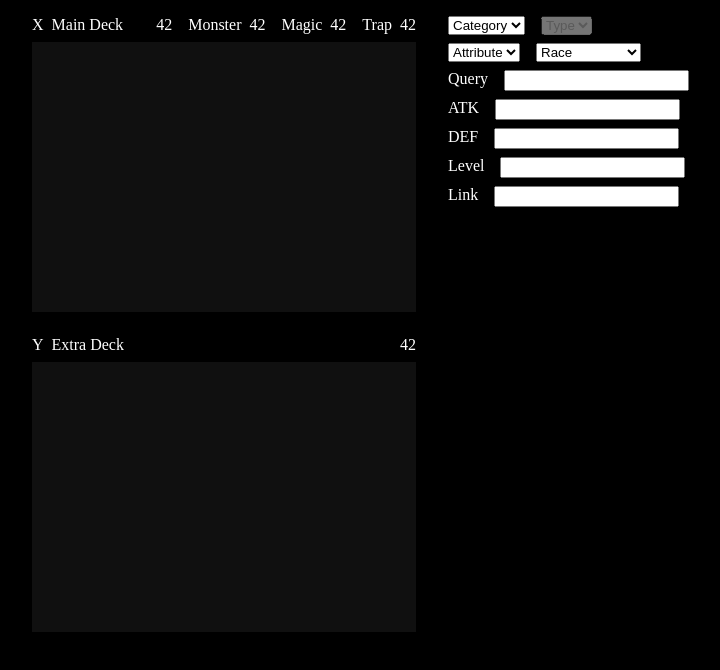
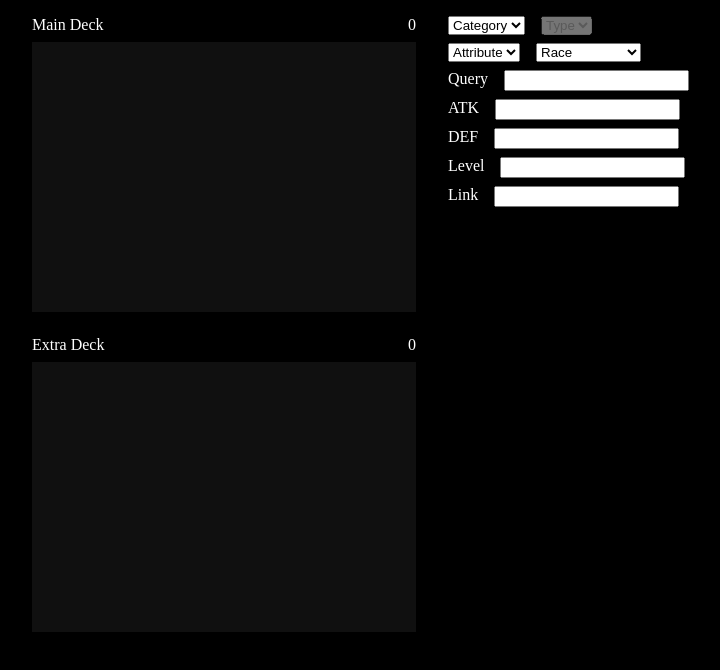
Before and after one commit to 02900/deck-builder, an Angular app: page / in a window 1280 px wide. Shown: the top 670 px of the page, without its empty margins (464-1184 px from the left). Built offline with nearby package versions, Linux system fonts and the light colour scheme.

Commit message:
feat: improves on deck viewer component

```diff
--- a/src/app/components/deck-viewer/deck-header/deck-header.component.html
+++ b/src/app/components/deck-viewer/deck-header/deck-header.component.html
@@ -2,21 +2,4 @@
 
 <div class="stats">
   <span class="total">{{ total }}</span>
-
-  <ng-container *ngIf="showCounters">
-    <app-item-pair-value
-      [key]="label.monster"
-      [value]="total"
-    ></app-item-pair-value>
-
-    <app-item-pair-value
-      [key]="label.magic"
-      [value]="total"
-    ></app-item-pair-value>
-
-    <app-item-pair-value
-      [key]="label.trap"
-      [value]="total"
-    ></app-item-pair-value>
-  </ng-container>
 </div>
--- a/src/app/components/deck-viewer/deck-header/deck-header.component.ts
+++ b/src/app/components/deck-viewer/deck-header/deck-header.component.ts
@@ -11,6 +11,5 @@ export class DeckHeaderComponent {
   @Input() icon!: string;
   @Input() name!: string;
   @Input() total!: number;
-  @Input() showCounters!: boolean;
   readonly label = label;
 }
--- a/src/app/components/deck-viewer/deck-viewer.component.html
+++ b/src/app/components/deck-viewer/deck-viewer.component.html
@@ -1,9 +1,7 @@
-<div class="deck" *ngIf="mainDeck">
+<div *ngIf="mainDeck" class="deck">
   <app-deck-header
-    [icon]="'X'"
-    [name]="'Main Deck'"
-    [total]="42"
-    [showCounters]="true"
+    [name]="text.mainDeck"
+    [total]="mainDeck.length"
   ></app-deck-header>
 
   <app-card-list
@@ -14,12 +12,16 @@
   ></app-card-list>
 </div>
 
-<div class="deck" *ngIf="extraDeck">
+<div *ngIf="extraDeck" class="deck">
   <app-deck-header
-    [icon]="'Y'"
-    [name]="'Extra Deck'"
-    [total]="42"
+    [name]="text.extraDeck"
+    [total]="extraDeck.length"
   ></app-deck-header>
 
-  <app-card-list [cards]="extraDeck"></app-card-list>
+  <app-card-list
+    cdkDropList
+    [cards]="extraDeck"
+    [cdkDropListData]="extraDeck"
+    (cdkDropListDropped)="drop($event)"
+  ></app-card-list>
 </div>
--- a/src/app/components/deck-viewer/deck-viewer.component.ts
+++ b/src/app/components/deck-viewer/deck-viewer.component.ts
@@ -1,6 +1,7 @@
 import { Component, ChangeDetectionStrategy } from '@angular/core';
 import { CdkDragDrop, copyArrayItem } from '@angular/cdk/drag-drop';
 import { Card } from '@classes/card';
+import { text } from './deck-viewer.constant';
 
 @Component({
   selector: 'app-deck-viewer',
@@ -9,6 +10,8 @@ import { Card } from '@classes/card';
   changeDetection: ChangeDetectionStrategy.OnPush,
 })
 export class DeckViewerComponent {
+  readonly text = text;
+
   mainDeck: Card[] = [];
   extraDeck: Card[] = [];
 
--- /dev/null
+++ b/src/app/components/deck-viewer/deck-viewer.constant.ts
@@ -0,0 +1,4 @@
+export const text = {
+  mainDeck: 'Main Deck',
+  extraDeck: 'Extra Deck',
+}
--- a/src/app/components/item-pair-value/item-pair-value.component.html
+++ b/src/app/components/item-pair-value/item-pair-value.component.html
@@ -1,2 +1,2 @@
-<span>{{ key }}</span>
-<span>{{ value }}</span>
+<span *ngIf="key">{{ key }}</span>
+<span *ngIf="value">{{ value }}</span>
```
